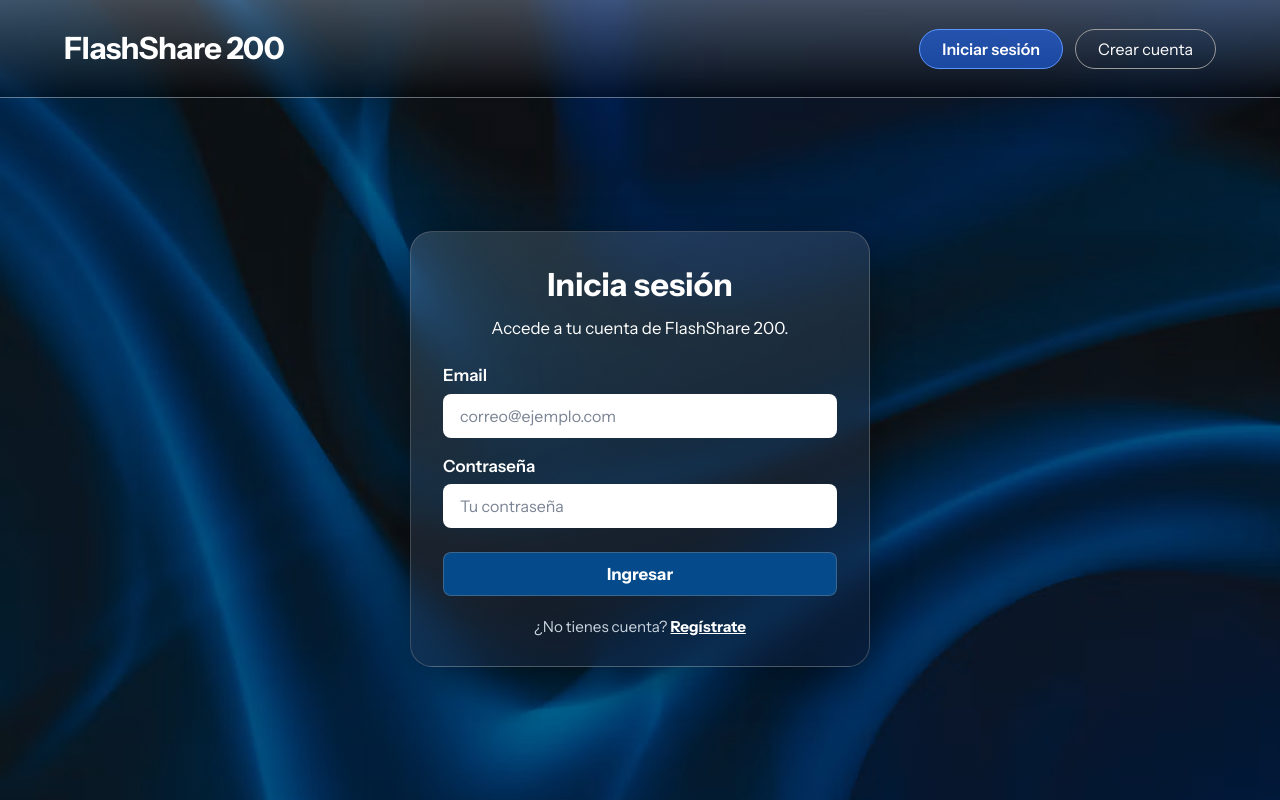
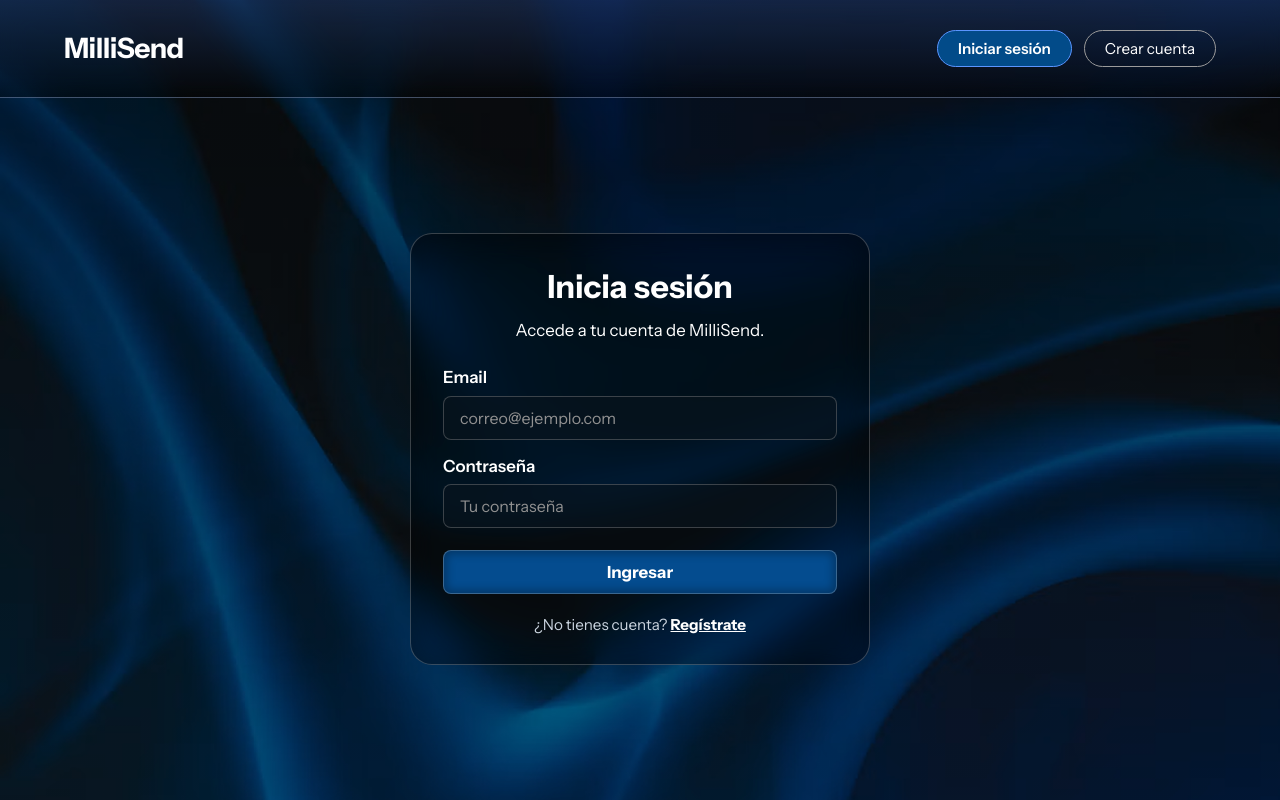
Before and after one commit to EnzoCaballero156/flashshare-200, a React (Vite) app in the folder client/: page /login in a window 1280 px wide. Built offline with nearby package versions, Linux system fonts and the light colour scheme; no server answers.

Commit message:
app/version8.1 (rediseño completo)

```diff
--- a/client/src/pages/Auth/Auth.css
+++ b/client/src/pages/Auth/Auth.css
@@ -5,7 +5,7 @@
   color: #fff;
   background-color: #020812;
   background:
-    linear-gradient(rgba(0, 0, 0, 0.2), rgba(0, 0, 0, 0.2)),
+    linear-gradient(#0007, #0004),
     url('../../img/background.png') center / cover no-repeat fixed;
   background-attachment: fixed;
 }
@@ -19,55 +19,6 @@
 .auth-page button,
 .auth-page input {
   font-family: inherit;
-}
-
-.auth-header {
-  flex: 0 0 auto;
-  width: 100%;
-  height: 98px;
-  padding: 0 clamp(1rem, 5vw, 6rem);
-  display: flex;
-  align-items: center;
-  justify-content: space-between;
-  background: linear-gradient(180deg, rgba(170, 180, 200, 0.35) 0%, rgba(0, 0, 0, 0.35) 100%);
-  border-bottom: 1px solid rgba(255, 255, 255, 0.2);
-  backdrop-filter: blur(14px);
-  -webkit-backdrop-filter: blur(14px);
-}
-
-.auth-brand {
-  color: #fff;
-  font-size: clamp(1.5rem, 2.4vw, 2.2rem);
-  font-weight: 700;
-  letter-spacing: -0.02em;
-}
-
-.auth-header-actions {
-  display: flex;
-  gap: 12px;
-}
-
-.auth-btn-outline {
-  padding: 9px 22px;
-  border: 1px solid #9B9B9B;
-  border-radius: 999px;
-  background: transparent;
-  color: #fff;
-  font-size: 1rem;
-  cursor: pointer;
-  transition: background 0.2s, border-color 0.2s;
-}
-
-.auth-btn-outline:hover {
-  background: rgba(31, 107, 255, 0.45);
-  border-color: #5b95ff;
-}
-
-.auth-btn-outline.active {
-  background: rgba(31, 107, 255, 0.55);
-  border-color: #5b95ff;
-  font-weight: 600;
-  cursor: default;
 }
 
 .auth-main {
@@ -84,10 +35,10 @@
   padding: 30px 32px 28px;
   border: 1px solid #91919163;
   border-radius: 22px;
-  background: linear-gradient(160deg, rgba(255, 255, 255, 0.14), rgba(10, 25, 50, 0.6));
-  backdrop-filter: blur(14px);
-  -webkit-backdrop-filter: blur(14px);
-  box-shadow: 0 10px 40px rgba(0, 0, 0, 0.35);
+  background: #00000040;
+  backdrop-filter: blur(14px) saturate(120%);
+  -webkit-backdrop-filter: blur(14px) saturate(120%);
+  box-shadow: inset 0 10px 40px #00000059;
 }
 
 .auth-title {
@@ -107,48 +58,8 @@
   line-height: 1.35;
 }
 
-.auth-label {
-  display: block;
-  margin-bottom: 6px;
-  font-size: 1.05rem;
-  font-weight: 600;
-  color: #fff;
-}
-
-.auth-input {
-  width: 100%;
-  height: 44px;
-  padding: 0 16px;
-  margin-bottom: 16px;
-  border: 1px solid rgba(255, 255, 255, 0.6);
-  border-radius: 8px;
-  background: #fff;
-  color: #111827;
-  font-size: 1rem;
-  outline: none;
-}
-
-.auth-input::placeholder {
-  color: #7b8494;
-}
-
-.auth-input:focus {
-  border-color: #1f6bff;
-  box-shadow: 0 0 0 3px rgba(31, 107, 255, 0.35);
-}
-
 .auth-submit {
-  width: 100%;
-  height: 44px;
   margin-top: 8px;
-  border: 1px solid #91919163;
-  border-radius: 8px;
-  background: #054b8c;
-  color: #fff;
-  font-size: 1.05rem;
-  font-weight: 700;
-  cursor: pointer;
-  transition: background 0.2s;
 }
 
 .auth-submit:hover:not(:disabled) {
--- a/client/src/pages/Auth/Login.jsx
+++ b/client/src/pages/Auth/Login.jsx
@@ -27,13 +27,13 @@ const Login = ({ onRegisterClick }) => {
 
     return (
         <div className="auth-page">
-            <header className="auth-header">
-                <strong className="auth-brand">FlashShare 200</strong>
-                <div className="auth-header-actions">
-                    <button type="button" className="auth-btn-outline active" aria-current="page">
+            <header className="home-header">
+                <strong className="brand-name">MilliSend</strong>
+                <div className="header-actions">
+                    <button type="button" className="btn-outline active" aria-current="page">
                         Iniciar sesión
                     </button>
-                    <button type="button" className="auth-btn-outline" onClick={onRegisterClick}>
+                    <button type="button" className="btn-outline" onClick={onRegisterClick}>
                         Crear cuenta
                     </button>
                 </div>
@@ -42,15 +42,15 @@ const Login = ({ onRegisterClick }) => {
             <main className="auth-main">
                 <section className="auth-card">
                     <h1 className="auth-title">Inicia sesión</h1>
-                    <p className="auth-desc">Accede a tu cuenta de FlashShare 200.</p>
+                    <p className="auth-desc">Accede a tu cuenta de MilliSend.</p>
 
                     {errorMsg && <div className="auth-error">{errorMsg}</div>}
 
                     <form onSubmit={autenticar}>
-                        <label className="auth-label" htmlFor="login-email">Email</label>
+                        <label className="input-label" htmlFor="login-email">Email</label>
                         <input
                             id="login-email"
-                            className="auth-input"
+                            className="text-input"
                             type="email"
                             placeholder="correo@ejemplo.com"
                             autoComplete="email"
@@ -59,10 +59,10 @@ const Login = ({ onRegisterClick }) => {
                             required
                         />
 
-                        <label className="auth-label" htmlFor="login-password">Contraseña</label>
+                        <label className="input-label" htmlFor="login-password">Contraseña</label>
                         <input
                             id="login-password"
-                            className="auth-input"
+                            className="text-input"
                             type="password"
                             placeholder="Tu contraseña"
                             autoComplete="current-password"
@@ -71,7 +71,7 @@ const Login = ({ onRegisterClick }) => {
                             required
                         />
 
-                        <button type="submit" className="auth-submit" disabled={loading}>
+                        <button type="submit" className="btn-primary auth-submit" disabled={loading}>
                             {loading ? "Ingresando..." : "Ingresar"}
                         </button>
                     </form>
--- a/client/src/pages/Auth/Register.jsx
+++ b/client/src/pages/Auth/Register.jsx
@@ -27,13 +27,13 @@ const Register = ({ onLoginClick }) => {
 
     return (
         <div className="auth-page">
-            <header className="auth-header">
-                <strong className="auth-brand">FlashShare 200</strong>
-                <div className="auth-header-actions">
-                    <button type="button" className="auth-btn-outline" onClick={onLoginClick}>
+            <header className="home-header">
+                <strong className="brand-name">FlashShare 200</strong>
+                <div className="header-actions">
+                    <button type="button" className="btn-outline" onClick={onLoginClick}>
                         Iniciar sesión
                     </button>
-                    <button type="button" className="auth-btn-outline active" aria-current="page">
+                    <button type="button" className="btn-outline active" aria-current="page">
                         Crear cuenta
                     </button>
                 </div>
@@ -47,10 +47,10 @@ const Register = ({ onLoginClick }) => {
                     {errorMsg && <div className="auth-error">{errorMsg}</div>}
 
                     <form onSubmit={autenticar}>
-                        <label className="auth-label" htmlFor="register-email">Email</label>
+                        <label className="input-label" htmlFor="register-email">Email</label>
                         <input
                             id="register-email"
-                            className="auth-input"
+                            className="text-input"
                             type="email"
                             placeholder="correo@ejemplo.com"
                             autoComplete="email"
@@ -59,10 +59,10 @@ const Register = ({ onLoginClick }) => {
                             required
                         />
 
-                        <label className="auth-label" htmlFor="register-password">Contraseña</label>
+                        <label className="input-label" htmlFor="register-password">Contraseña</label>
                         <input
                             id="register-password"
-                            className="auth-input"
+                            className="text-input"
                             type="password"
                             placeholder="Crea una contraseña"
                             autoComplete="new-password"
@@ -71,7 +71,7 @@ const Register = ({ onLoginClick }) => {
                             required
                         />
 
-                        <button type="submit" className="auth-submit" disabled={loading}>
+                        <button type="submit" className="btn-primary auth-submit" disabled={loading}>
                             {loading ? "Registrando..." : "Registrarse"}
                         </button>
                     </form>
--- a/client/src/pages/Home/Home.css
+++ b/client/src/pages/Home/Home.css
@@ -5,7 +5,7 @@
   color: #fff;
   background-color: #020812;
   background:
-    linear-gradient(rgba(0, 0, 0, 0.2), rgba(0, 0, 0, 0.2)),
+    linear-gradient(#0007, #0004),
     url('../../img/background.png') center / cover no-repeat fixed;
   background-attachment: fixed;
 }
@@ -55,6 +55,13 @@
 .btn-outline:hover {
   background: #024B89;
   border-color: #9B9B9B;
+}
+
+.btn-outline.active {
+  background: #024B89;
+  border-color: #5b95ff;
+  font-weight: 600;
+  cursor: default;
 }
 
 /* ============ Contenedor ============ */
@@ -108,7 +115,7 @@
   padding: 22px 28px 26px;
   border: 1px solid #91919163;
   border-radius: 22px;
-  background: rgb(0 0 0 / 16%);
+  background: #00000040;
   backdrop-filter: blur(12px) saturate(120%);
   -webkit-backdrop-filter: blur(12px) saturate(120%);
   box-shadow: inset 0 10px 40px #00000059;
--- a/client/src/pages/Home/Home.jsx
+++ b/client/src/pages/Home/Home.jsx
@@ -241,7 +241,7 @@ export default function Home({ onJoinSuccess, onLoginClick, onRegisterClick, onL
         </div>
 
         <footer className="home-footer">
-          FlashShare 200 | 2026
+          MilliSend | 2026
         </footer>
       </div>
     </div>
--- a/client/src/pages/Room/Room.css
+++ b/client/src/pages/Room/Room.css
@@ -7,7 +7,7 @@
   color: #fff;
   background-color: #020812;
   background:
-    linear-gradient(rgba(0, 0, 0, 0.2), rgba(0, 0, 0, 0.2)),
+    linear-gradient(#0007, #0004),
     url('../../img/background.png') center / cover no-repeat fixed;
 }
 
@@ -304,7 +304,7 @@
   padding: 8px 14px 6px;
   border: 1px solid rgba(255, 255, 255, 0.25);
   border-radius: 14px;
-  background: #054b8c;
+  background: linear-gradient(#175fa0ad, #00428094);
   word-break: break-word;
 }
 
@@ -313,7 +313,7 @@
 }
 
 .message-row.other .message-bubble {
-  background: rgba(255, 255, 255, 0.14);
+  background: linear-gradient(#ffffff40, #8d8d8d21);
   border-bottom-left-radius: 4px;
 }
 
@@ -731,14 +731,14 @@
   text-align: center;
   border: 1px solid #91919163;
   border-radius: 22px;
-  background: linear-gradient(160deg, rgba(40, 70, 120, 0.95), rgba(6, 18, 40, 0.97));
+  background: linear-gradient(160deg, #132f5ef2, #071124f7);
   box-shadow: 0 20px 60px rgba(0, 0, 0, 0.6);
   animation: modal-pop 0.2s ease;
 }
 
 .modal-title {
   margin: 0 0 18px;
-  font-size: clamp(1.8rem, 4vw, 2.5rem);
+  font-size: clamp(1.8rem, 4vw, 2.3rem);
   font-weight: 700;
 }
 
@@ -766,9 +766,10 @@
 }
 
 .modal-btn.confirm {
-  border: 1px solid #e53e3e;
-  background: rgba(229, 62, 62, 0.2);
-  color: #ffb4b4;
+  border: 1px solid #7b1c1c;
+  background: #cf2828d1;
+  box-shadow: inset 0 10px 40px #77070794;
+  color: #f9cbcb;
 }
 
 .modal-btn.confirm:hover {
@@ -776,8 +777,9 @@
 }
 
 .modal-btn.cancel {
-  border: 1px solid rgba(255, 255, 255, 0.85);
-  background: #054b8c;
+  border: 1px solid #91919163;
+  background: #044c8f;
+  box-shadow: inset 0 0 9px 3px #00000047;
   color: #fff;
 }
 
--- a/client/src/pages/Room/Room.jsx
+++ b/client/src/pages/Room/Room.jsx
@@ -263,7 +263,7 @@ export default function Room({ roomData, onLeave, onLoginClick, onRegisterClick,
   return (
     <div className="room-page">
       <header className="home-header">
-        <strong className="brand-name">FlashShare 200</strong>
+        <strong className="brand-name">MilliSend</strong>
         <div className="header-actions">
           {user && user != null ? (<>
             <p>{user.email}</p>
```
